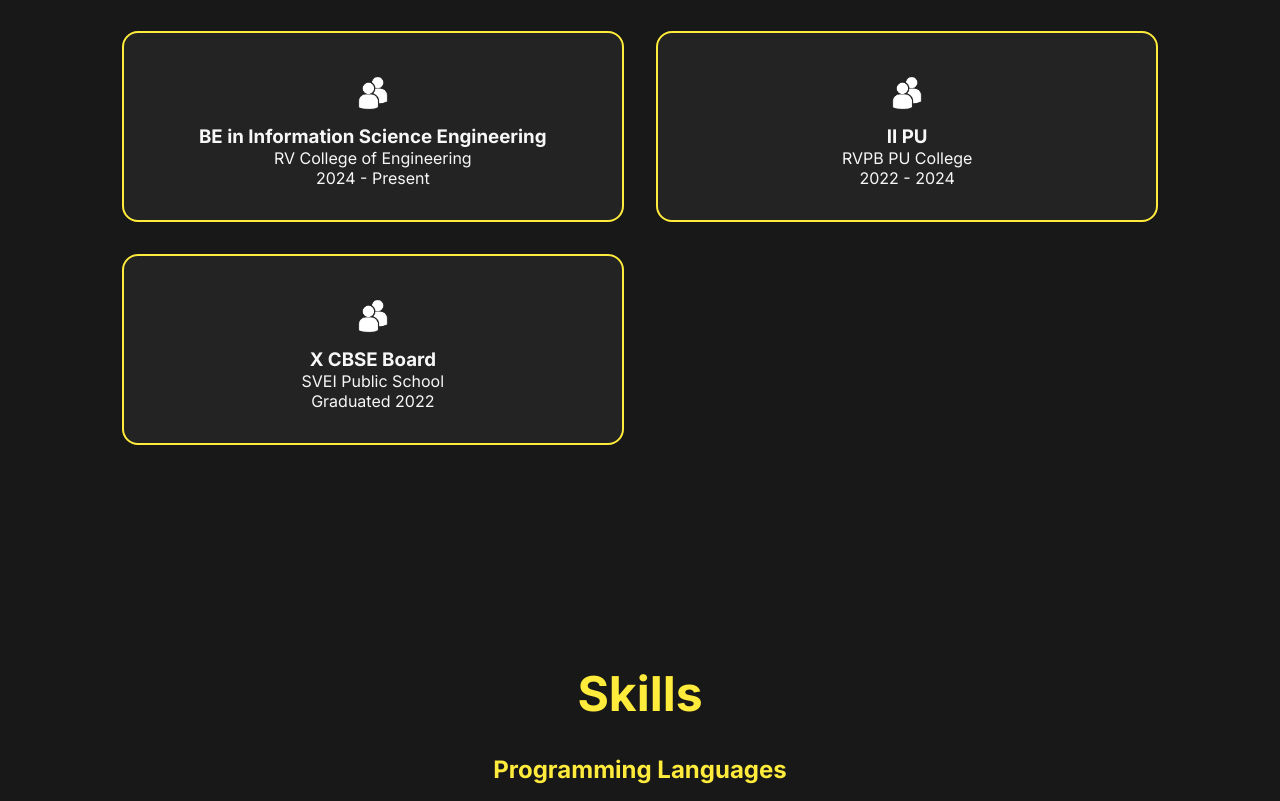
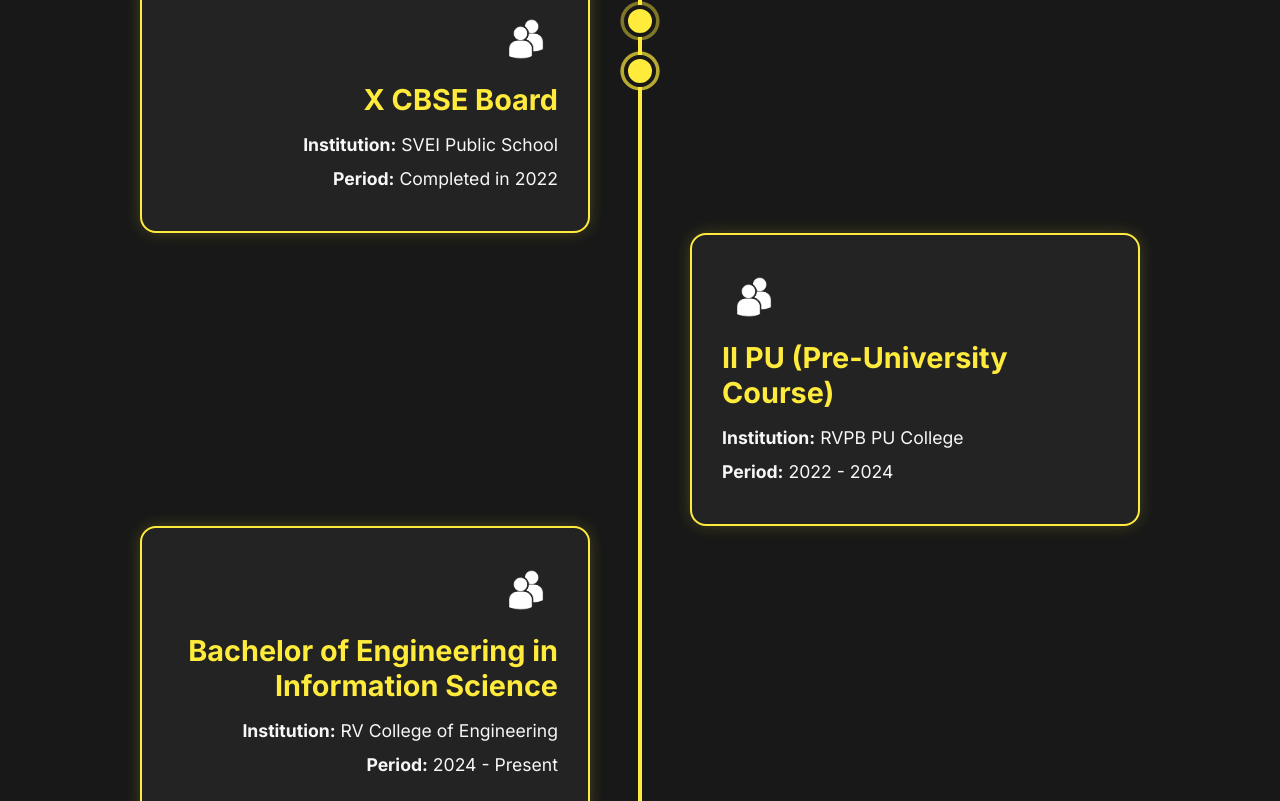
Before and after one commit to gshlok/portfolio, a React (Vite) app: page / in a window 1280 px wide. Shown: the part 1016-1817 px from the top of the page. Built offline with nearby package versions, Linux system fonts and the light colour scheme.

Commit message:
Timeline education

```diff
--- a/src/components/Education.css
+++ b/src/components/Education.css
@@ -12,50 +12,155 @@
     font-size: 6vh;
     margin-bottom: 4vh;
     color: #FFEB3B;
-}
-
-.education-grid {
-    display: grid;
-    grid-template-columns: repeat(auto-fit, minmax(40%, 1fr));
-    gap: 4vh;
-    width: 90%;
-    margin: 0 auto;
     text-align: center;
 }
 
-.education-card {
+.education-timeline {
+    position: relative;
+    width: 90%;
+    max-width: 1000px;
+    margin: 0 auto;
+    padding: 20px 0;
+}
+
+/* Vertical line */
+.education-timeline::before {
+    content: '';
+    position: absolute;
+    top: 0;
+    bottom: 0;
+    width: 4px;
+    background: #FFEB3B;
+    left: 50%;
+    transform: translateX(-50%);
+}
+
+.education-item {
+    position: relative;
+    margin-bottom: 50px;
+    width: 100%;
+}
+
+/* Timeline dots */
+.education-item::after {
+    content: '';
+    position: absolute;
+    width: 24px;
+    height: 24px;
+    background-color: #FFEB3B;
+    border: 4px solid #181818;
+    border-radius: 50%;
+    top: 30px;
+    left: 50%;
+    transform: translateX(-50%);
+    z-index: 1;
+    box-shadow: 0 0 10px rgba(255, 235, 59, 0.5);
+}
+
+.education-item:nth-child(odd) .education-content {
+    padding: 30px;
+    text-align: right;
+    position: relative;
+    width: 45%;
+    float: left;
+    clear: both;
+    margin-right: 5%;
+}
+
+.education-item:nth-child(even) .education-content {
+    padding: 30px;
+    text-align: left;
+    position: relative;
+    width: 45%;
+    float: right;
+    clear: both;
+    margin-left: 5%;
+}
+
+.education-content {
     background: #232323;
-    padding: 4vh;
     border-radius: 2vh;
-    width: 100%;
-    text-align: center;
     color: #F7F7F7;
     border: 2px solid #FFEB3B;
+    box-shadow: 0 0 15px rgba(255, 235, 59, 0.2);
+    transition: all 0.3s ease;
 }
 
-.education-card:hover {
-    transition: 0.3s;
-    transform: scale(1.05);
-    box-shadow: 0 0 16px #FFEB3B33;
+.education-content:hover {
+    transform: translateY(-5px);
+    box-shadow: 0 5px 20px rgba(255, 235, 59, 0.4);
 }
 
-.education-card img {
-    width: 5vh;
-    height: 5vh;
+.education-content img {
+    width: 6vh;
+    height: 6vh;
     object-fit: cover;
-    margin: 1vh;
+    margin-bottom: 15px;
     filter: brightness(0) invert(1);
+}
+
+.education-content h3 {
+    margin-top: 0;
+    margin-bottom: 15px;
+    color: #FFEB3B;
+    font-size: 1.8rem;
+}
+
+.education-content p {
+    margin: 8px 0;
+    font-size: 1.1rem;
+    line-height: 1.5;
+}
+
+.education-item::after {
+    animation: pulse 2s infinite;
+}
+
+@keyframes pulse {
+    0% {
+        box-shadow: 0 0 0 0 rgba(255, 235, 59, 0.7);
+    }
+    70% {
+        box-shadow: 0 0 0 10px rgba(255, 235, 59, 0);
+    }
+    100% {
+        box-shadow: 0 0 0 0 rgba(255, 235, 59, 0);
+    }
+}
+
+/* Clear floats */
+.education-timeline::after {
+    content: "";
+    display: table;
+    clear: both;
 }
 
 /* Responsive design */
 @media (max-width: 768px) {
-    .education-grid {
-        grid-template-columns: 1fr;
-        width: 95%;
+    .education-timeline::before {
+        left: 31px;
     }
 
-    .education-card {
-        padding: 3vh;
+    .education-item::after {
+        left: 31px;
+    }
+
+    .education-item:nth-child(odd) .education-content,
+    .education-item:nth-child(even) .education-content {
+        width: calc(100% - 80px);
+        float: none;
+        margin-left: 60px;
+        margin-right: 0;
+        text-align: left;
+        padding: 20px;
+    }
+
+    .education-content h3 {
+        font-size: 1.5rem;
+    }
+
+    .education-content p {
+        font-size: 1rem;
     }
 
     #education h2 {
--- a/src/components/Education.tsx
+++ b/src/components/Education.tsx
@@ -5,24 +5,30 @@
     return (
         <section id="education" className="section">
             <h2>Education</h2>
-            <div className="education-grid">
-                <div className="education-card">
-                    <img src="/images/education.png" alt="Education" />
-                    <h3>BE in Information Science Engineering</h3>
-                    <p>RV College of Engineering</p>
-                    <p>2024 - Present</p>
+            <div className="education-timeline">
+                <div className="education-item">
+                    <div className="education-content">
+                        <img src="/images/education.png" alt="Education" />
+                        <h3>X CBSE Board</h3>
+                        <p><strong>Institution:</strong> SVEI Public School</p>
+                        <p><strong>Period:</strong> Completed in 2022</p>
+                    </div>
                 </div>
-                <div className="education-card">
-                    <img src="/images/education.png" alt="Education" />
-                    <h3>II PU</h3>
-                    <p>RVPB PU College</p>
-                    <p>2022 - 2024</p>
+                <div className="education-item">
+                    <div className="education-content">
+                        <img src="/images/education.png" alt="Education" />
+                        <h3>II PU (Pre-University Course)</h3>
+                        <p><strong>Institution:</strong> RVPB PU College</p>
+                        <p><strong>Period:</strong> 2022 - 2024</p>
+                    </div>
                 </div>
-                <div className="education-card">
-                    <img src="/images/education.png" alt="Education" />
-                    <h3>X CBSE Board</h3>
-                    <p>SVEI Public School</p>
-                    <p>Graduated 2022</p>
+                <div className="education-item">
+                    <div className="education-content">
+                        <img src="/images/education.png" alt="Education" />
+                        <h3>Bachelor of Engineering in Information Science</h3>
+                        <p><strong>Institution:</strong> RV College of Engineering</p>
+                        <p><strong>Period:</strong> 2024 - Present</p>
+                    </div>
                 </div>
             </div>
         </section>
```
